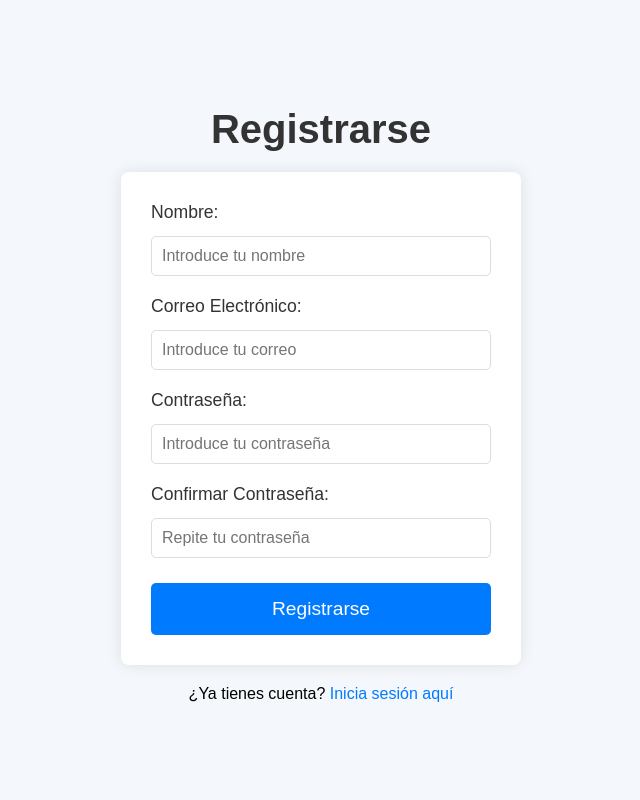
After one commit to Rigebs/smart-scheduler, a Flask app: page /register in a window 1280 px wide. The commit adds this page. Shown: the whole page, without its empty margins (319-959 px from the left). Run offline with Flask 3, Linux system fonts and the light colour scheme.

Commit message:
add: estilo para el login y register

```diff
--- /dev/null
+++ b/app/static/css/auth/register.css
@@ -0,0 +1,104 @@
+/* /static/css/auth/register.css */
+body {
+  font-family: "Arial", sans-serif;
+  background-color: #f4f7fc;
+  margin: 0;
+  padding: 0;
+}
+
+.container {
+  display: flex;
+  flex-direction: column;
+  justify-content: center;
+  align-items: center;
+  min-height: 100vh;
+  background-color: #f4f7fc;
+}
+
+h1 {
+  font-size: 2.5em;
+  color: #333;
+  margin-bottom: 20px;
+  text-align: center;
+}
+
+.flash-messages {
+  padding: 0;
+  list-style: none;
+  width: 400px;
+  text-align: center;
+}
+
+.flash-messages .alert {
+  background-color: #f8d7da;
+  color: #721c24;
+  border: 1px solid #f5c6cb;
+  border-radius: 5px;
+  padding: 10px;
+  margin-bottom: 10px;
+}
+
+.register-form {
+  background-color: #fff;
+  padding: 30px;
+  border-radius: 8px;
+  box-shadow: 0 0 15px rgba(0, 0, 0, 0.1);
+  width: 100%;
+  max-width: 400px;
+  box-sizing: border-box;
+}
+
+.form-group {
+  margin-bottom: 20px;
+}
+
+.form-group label {
+  display: block;
+  font-size: 1.1em;
+  color: #333;
+  margin-bottom: 8px;
+}
+
+.form-group input {
+  width: 100%;
+  padding: 10px;
+  font-size: 1em;
+  border: 1px solid #ddd;
+  border-radius: 5px;
+  box-sizing: border-box;
+}
+
+.form-group input:focus {
+  border-color: #007bff;
+  outline: none;
+}
+
+button.btn {
+  background-color: #007bff;
+  color: #fff;
+  border: none;
+  padding: 15px;
+  font-size: 1.2em;
+  width: 100%;
+  border-radius: 5px;
+  cursor: pointer;
+  transition: background-color 0.3s ease;
+}
+
+button.btn:hover {
+  background-color: #0056b3;
+}
+
+.login-link {
+  margin-top: 20px;
+  text-align: center;
+}
+
+.login-link a {
+  color: #007bff;
+  text-decoration: none;
+}
+
+.login-link a:hover {
+  text-decoration: underline;
+}
--- a/app/templates/index.html
+++ b/app/templates/index.html
@@ -2,7 +2,11 @@
 <html>
   <head>
     <title>Generador de Horarios</title>
-    <link rel="stylesheet" href="/static/css/style.css" />
+    <link
+      rel="stylesheet"
+      type="text/css"
+      href="{{ url_for('static', filename='css/style.css') }}"
+    />
   </head>
   <body>
     <h1>Generador Inteligente de Horarios</h1>
--- /dev/null
+++ b/app/templates/register.html
@@ -0,0 +1,84 @@
+<!DOCTYPE html>
+<html lang="es">
+  <head>
+    <meta charset="UTF-8" />
+    <meta name="viewport" content="width=device-width, initial-scale=1.0" />
+    <title>Registrarse</title>
+
+    <!-- Enlazar los estilos globales -->
+    <link
+      rel="stylesheet"
+      href="{{ url_for('static', filename='css/style.css') }}"
+    />
+    <!-- Enlazar el archivo CSS específico para register -->
+    <link
+      rel="stylesheet"
+      href="{{ url_for('static', filename='css/auth/register.css') }}"
+    />
+  </head>
+  <body>
+    <div class="container">
+      <h1>Registrarse</h1>
+
+      <!-- Mostrar los mensajes flash aquí -->
+      {% with messages = get_flashed_messages(with_categories=true) %} {% if
+      messages %}
+      <ul class="flash-messages">
+        {% for category, message in messages %}
+        <li class="alert alert-{{ category }}">{{ message }}</li>
+        {% endfor %}
+      </ul>
+      {% endif %} {% endwith %}
+
+      <!-- Formulario de registro -->
+      <form method="POST" class="register-form">
+        <div class="form-group">
+          <label for="nombre">Nombre:</label>
+          <input
+            type="text"
+            name="nombre"
+            required
+            placeholder="Introduce tu nombre"
+          />
+        </div>
+
+        <div class="form-group">
+          <label for="email">Correo Electrónico:</label>
+          <input
+            type="email"
+            name="email"
+            required
+            placeholder="Introduce tu correo"
+          />
+        </div>
+
+        <div class="form-group">
+          <label for="password">Contraseña:</label>
+          <input
+            type="password"
+            name="password"
+            required
+            placeholder="Introduce tu contraseña"
+          />
+        </div>
+
+        <div class="form-group">
+          <label for="password_confirm">Confirmar Contraseña:</label>
+          <input
+            type="password"
+            name="password_confirm"
+            required
+            placeholder="Repite tu contraseña"
+          />
+        </div>
+
+        <button type="submit" class="btn">Registrarse</button>
+      </form>
+
+      <p class="login-link">
+        ¿Ya tienes cuenta?
+        <a href="{{ url_for('routes.login_view') }}">Inicia sesión aquí</a>
+      </p>
+    </div>
+  </body>
+</html>
```
Also changed, not shown: app/static/css/auth/login.css (added, +105 -0 lines), app/templates/auth/login.html (added, +62 -0 lines), app/templates/profile.html (added, +18 -0 lines).
